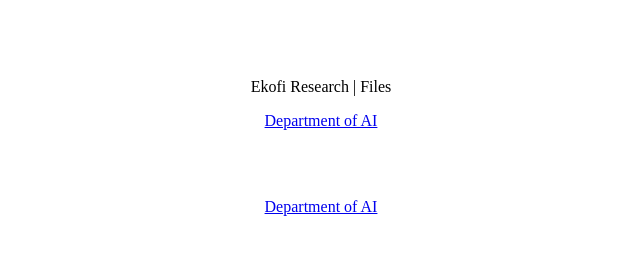
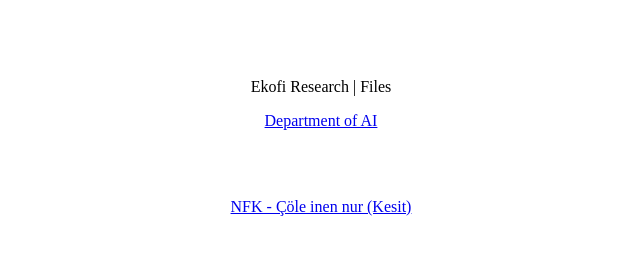
Before and after one commit to ekofi/ekofifiles.github.io, a plain HTML site: page index.html in a window 1280 px wide. Shown: the whole page, without its empty margins (319-959 px from the left). Drawn offline with Linux system fonts and the light colour scheme.

Commit message:
Update index.html

```diff
--- a/index.html
+++ b/index.html
@@ -5,4 +5,4 @@
 <div align="center"><a href="https://ai.ekofi.science"><p>Department of AI</p></a></div>
 <br>
 <br>
-<div align="center"><a href="https://files.ekofi.science"><p>Department of AI</p></a></div>
+<div align="center"><a href="https://files.ekofi.science/nfk-coleinennur.txt"><p>NFK - Çöle inen nur (Kesit)</p></a></div>
```
